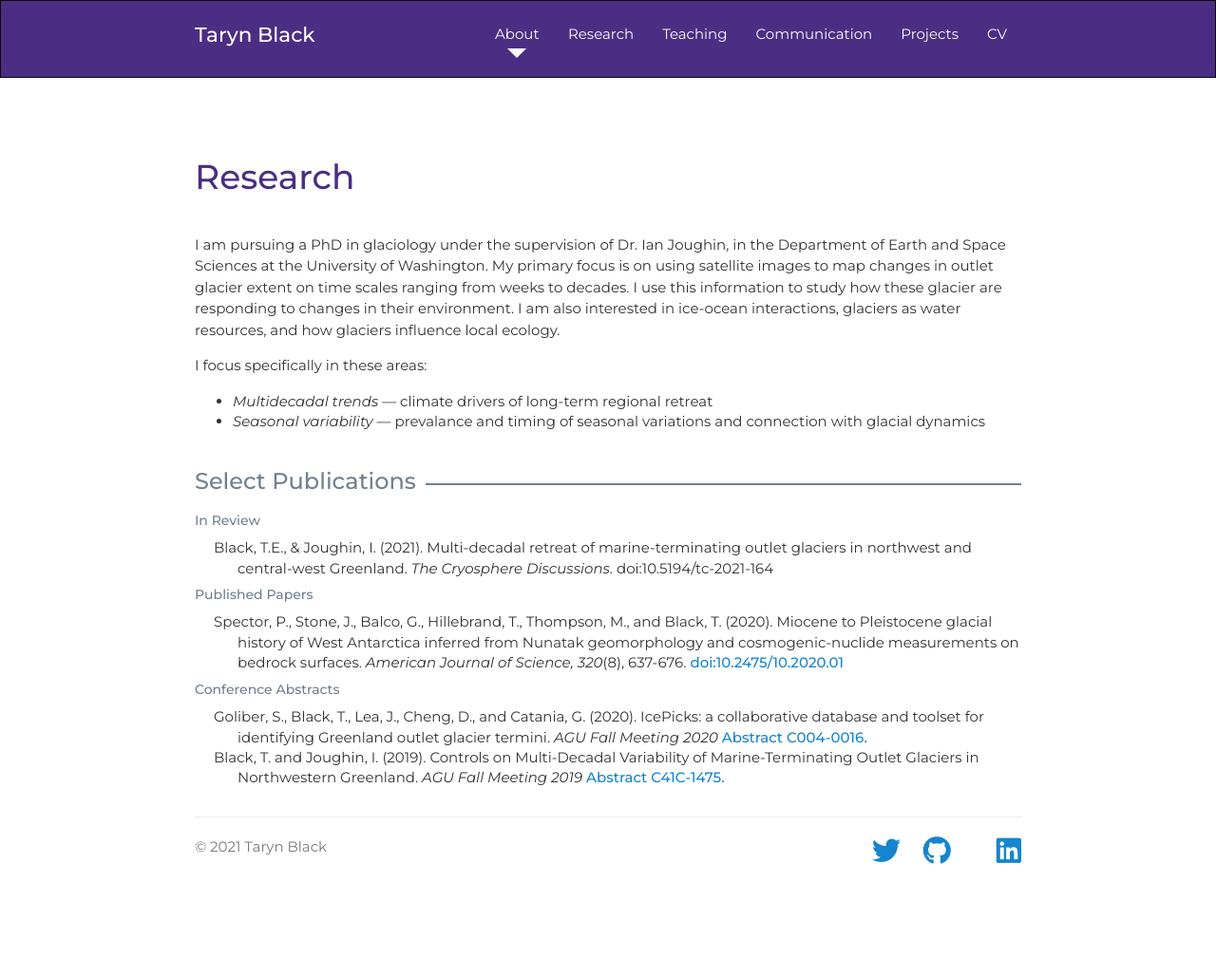
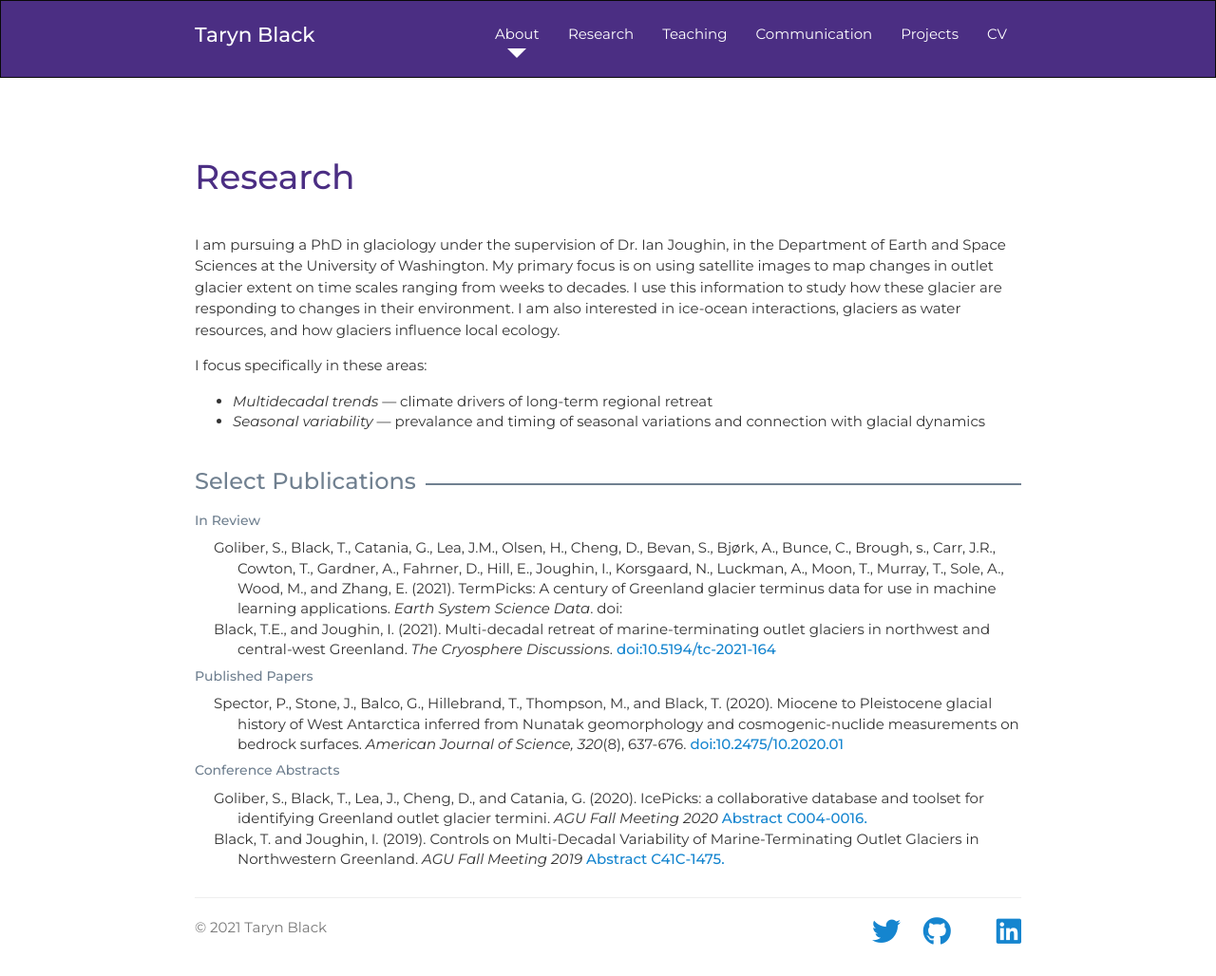
Before and after one commit to tarynblack/tarynblack.github.io, a Jekyll site: the page built from research.html, in a window 1280 px wide. Shown: the whole page at 95% size. Built offline with Jekyll 4.4.1, drawn with Linux system fonts in a browser that asks for light colours; nearby versions of some CDN libraries; a style sheet for code colours, icons or effects is not loaded; before the commit the page ends 942 px from its top, so only the background shows below that.

Commit message:
Added termpicks publication to review section

```diff
--- a/research.html
+++ b/research.html
@@ -25,7 +25,8 @@ title: Research | Taryn Black
             <h5>In Review</h5>
 
             <ul class="publications">
-		<li>Black, T.E., & Joughin, I. (2021). Multi-decadal retreat of marine-terminating outlet glaciers in northwest and central-west Greenland. <em>The Cryosphere Discussions</em>. doi:10.5194/tc-2021-164</li>
+		    <li>Goliber, S., Black, T., Catania, G., Lea, J.M., Olsen, H., Cheng, D., Bevan, S., Bj&#248;rk, A., Bunce, C., Brough, s., Carr, J.R., Cowton, T., Gardner, A., Fahrner, D., Hill, E., Joughin, I., Korsgaard, N., Luckman, A., Moon, T., Murray, T., Sole, A., Wood, M., and Zhang, E. (2021). TermPicks: A century of Greenland glacier terminus data for use in machine learning applications. <em>Earth System Science Data</em>. doi:</li>
+		    <li>Black, T.E., and Joughin, I. (2021). Multi-decadal retreat of marine-terminating outlet glaciers in northwest and central-west Greenland. <em>The Cryosphere Discussions</em>. <a href="https://doi.org/10.5194/tc-2021-164" target="_blank">doi:10.5194/tc-2021-164</a></li>
             </ul>
 
 	    <h5>Published Papers</h5>
```
